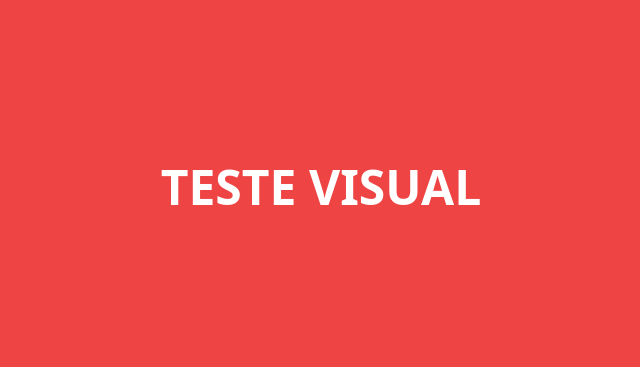
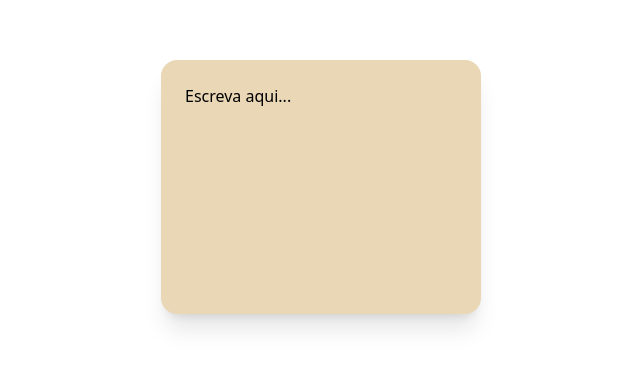
Before and after one commit to gesielgco/ecosystem-notess, a React app in the folder app/: page / in a window 1280 px wide. Shown: the part 213-580 px from the top of the page, without its empty margins (319-959 px from the left). Built offline with nearby package versions, Linux system fonts and the light colour scheme; the HTML template or start-up script is replaced by a standard one.

Commit message:
feat: minimal notes UI

```diff
--- a/app/src/App.tsx
+++ b/app/src/App.tsx
@@ -1,7 +1,17 @@
+import { useState } from "react";
+
 export default function App() {
+  const [note, setNote] = useState("Escreva aqui...");
+
   return (
-    <div className="min-h-screen bg-red-500 flex items-center justify-center">
-      <h1 className="text-5xl font-bold text-white">TESTE VISUAL</h1>
+    <div className="min-h-screen flex items-center justify-center bg-white">
+      <div className="w-[320px] p-6 rounded-2xl shadow-xl bg-[#E9D7B6]">
+        <textarea
+          value={note}
+          onChange={(e) => setNote(e.target.value)}
+          className="w-full h-[200px] bg-transparent resize-none outline-none"
+        />
+      </div>
     </div>
   );
 }
```
